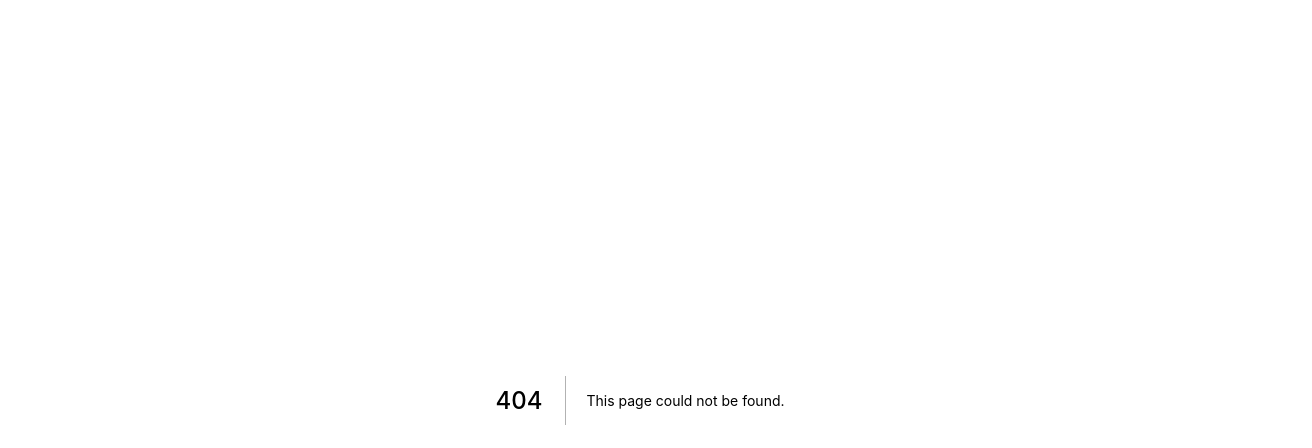
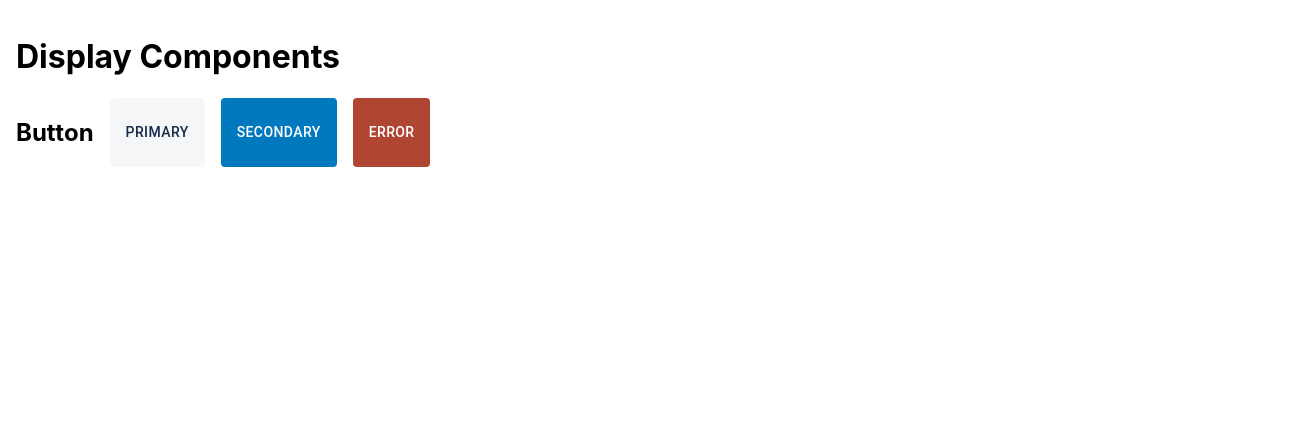
Before and after one commit to changjandam/kanban-practice, a Next.js app: page /displayComponents in a window 1280 px wide. Before the commit this address had no page. Shown: the top 448 px of the page, 1312 px wide, since content can reach past the window. Built offline with nearby package versions, Linux system fonts and the light colour scheme.

Commit message:
customize mui button done

```diff
--- a/components/Popover/index.tsx
+++ b/components/Popover/index.tsx
@@ -19,7 +19,7 @@ const Popover: React.FC<PopoverProps> = ({
     <MuiPopover open={open} anchorEl={anchorEl}>
       <Box>
         <Typography>{title}</Typography>
-        <ButtonBase disableRipple onClick={() => setOpen(false)}>
+        <ButtonBase onClick={() => setOpen(false)}>
           <IoCloseOutline />
         </ButtonBase>
       </Box>
--- /dev/null
+++ b/pages/displayComponents/index.tsx
@@ -0,0 +1,28 @@
+import { Box, Button } from '@mui/material';
+import React from 'react';
+
+const DisplayComponents: React.FC = () => {
+  return (
+    <Box
+      sx={{
+        width: '100%',
+        padding: '1rem',
+      }}
+    >
+      <h1>Display Components</h1>
+      <Box
+        sx={{
+          display: 'flex',
+          gap: '1rem',
+        }}
+      >
+        <h2>Button</h2>
+        <Button>primary</Button>
+        <Button color='secondary'>secondary</Button>
+        <Button color='error'>error</Button>
+      </Box>
+    </Box>
+  );
+};
+
+export default DisplayComponents;
--- a/pages/index.tsx
+++ b/pages/index.tsx
@@ -1,3 +1,4 @@
+import { Box, Button } from '@mui/material';
 import type { NextPage } from 'next';
 import Head from 'next/head';
 import styles from '../styles/Home.module.css';
@@ -12,7 +13,9 @@ const Home: NextPage = () => {
       </Head>
 
       <main className={styles.main}>
-
+        <Box>
+          <Button variant='contained'>test</Button>
+        </Box>
       </main>
     </div>
   );
--- a/styles/Home.module.css
+++ b/styles/Home.module.css
@@ -3,9 +3,8 @@
 }
 
 .main {
-  min-height: 100vh;
+  padding: 20px;
   display: flex;
-  flex-direction: row;
+  flex-direction: column;
   gap: 10px;
-  flex-wrap: wrap;
 }
--- a/styles/globals.css
+++ b/styles/globals.css
@@ -5,22 +5,3 @@ body {
   font-family: -apple-system, BlinkMacSystemFont, Segoe UI, Roboto, Oxygen,
     Ubuntu, Cantarell, Fira Sans, Droid Sans, Helvetica Neue, sans-serif;
 }
-
-a {
-  color: inherit;
-  text-decoration: none;
-}
-
-* {
-  box-sizing: border-box;
-}
-
-@media (prefers-color-scheme: dark) {
-  html {
-    color-scheme: dark;
-  }
-  body {
-    color: white;
-    background: black;
-  }
-}
--- a/styles/theme.ts
+++ b/styles/theme.ts
@@ -1,5 +1,43 @@
 import { createTheme } from '@mui/material';
 
-const theme = createTheme({});
+const theme = createTheme({
+  components: {
+    MuiButton: {
+      defaultProps: {
+        disableRipple: true,
+        variant: 'contained',
+      },
+      styleOverrides: {
+        root: {
+          boxShadow: 'none',
+          '&:hover, &:focus': {
+            boxShadow: 'none',
+          },
+        },
+        containedPrimary: {
+          '&:active': {
+            color: '#0079bf',
+            background: '#e4f0f6',
+          },
+        },
+        containedSecondary: {
+          '&:active': {
+            background: '#055a8c',
+          },
+        },
+        containedError: {
+          '&:active': {
+            background: '#6e2f1a',
+          },
+        },
+      },
+    },
+  },
+  palette: {
+    primary: { main: '#091e420a', dark: '#091e4214', contrastText: '#172b4d' },
+    secondary: { main: '#0079bf', dark: '#026aa7', contrastText: '#fff' },
+    error: { main: '#b04632', dark: '#933b27', contrastText: '#fff' },
+  },
+});
 
 export default theme;
```
Also changed, not shown: 1 other file (tests, documents, lock files or other folders).
